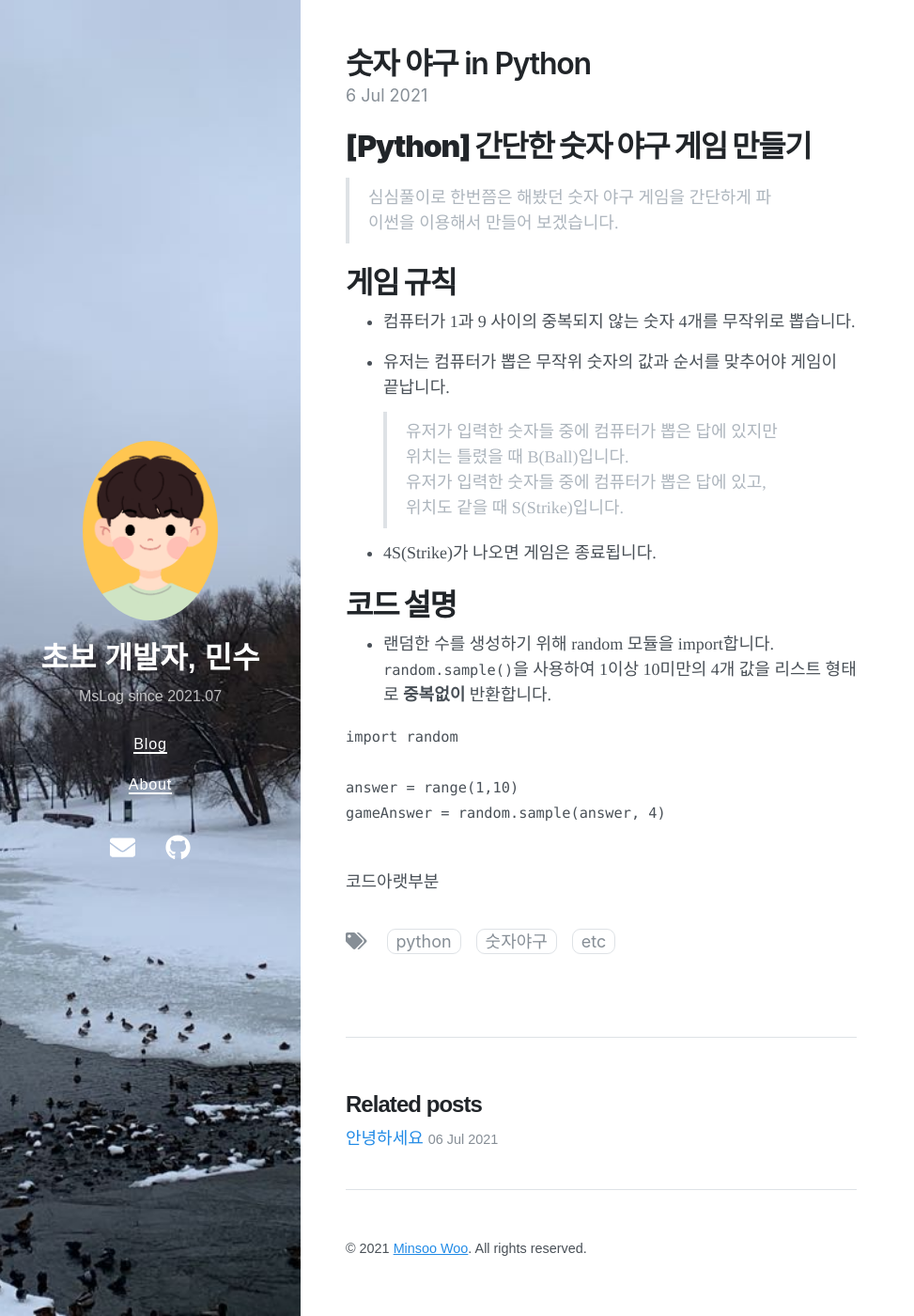
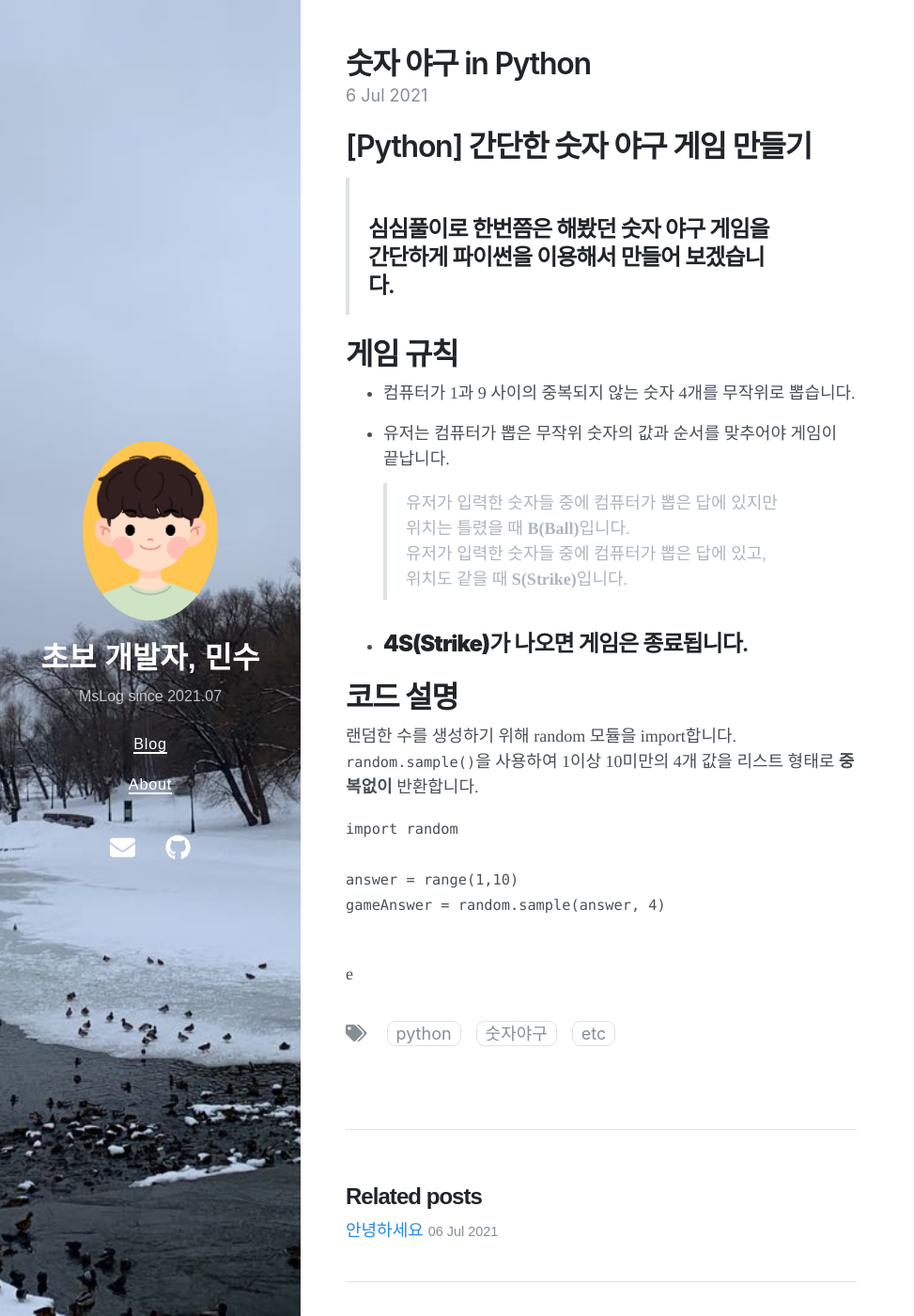
Before and after one commit to MsWoo/MsWoo.github.io, a Jekyll site: the page built from _posts/2021-07-06-baseball.md, in a window 1280 px wide and 1400 px high. Shown: the whole window at 94% size, without its empty margins (0-973 px from the left). Built offline with Jekyll 4.4.1, drawn with Linux system fonts in a browser that asks for light colours; nearby versions of some CDN libraries.

Commit message:
Update 2021-07-06-baseball.md

````diff
--- a/_posts/2021-07-06-baseball.md
+++ b/_posts/2021-07-06-baseball.md
@@ -5,20 +5,22 @@ date: 2021-07-06 21:40 +0800
 tags: [python, 숫자야구, etc]
 ---
 
-# **[Python] 간단한 숫자 야구 게임 만들기**
+# [Python] 간단한 숫자 야구 게임 만들기
 >심심풀이로 한번쯤은 해봤던 숫자 야구 게임을 간단하게 파이썬을 이용해서 만들어 보겠습니다.
+---
 
-# **게임 규칙**
+# 게임 규칙
 * 컴퓨터가 1과 9 사이의 중복되지 않는 숫자 4개를 무작위로 뽑습니다.
 
 * 유저는 컴퓨터가 뽑은 무작위 숫자의 값과 순서를 맞추어야 게임이 끝납니다.
->유저가 입력한 숫자들 중에 컴퓨터가 뽑은 답에 있지만 위치는 틀렸을 때 B(Ball)입니다.
->유저가 입력한 숫자들 중에 컴퓨터가 뽑은 답에 있고, 위치도 같을 때 S(Strike)입니다.
+>유저가 입력한 숫자들 중에 컴퓨터가 뽑은 답에 있지만 위치는 틀렸을 때 **B(Ball)**입니다.
+>유저가 입력한 숫자들 중에 컴퓨터가 뽑은 답에 있고, 위치도 같을 때 **S(Strike)**입니다.
 
-* 4S(Strike)가 나오면 게임은 종료됩니다.
+* **4S(Strike)**가 나오면 게임은 종료됩니다.
+---
 
-# **코드 설명**
-* 랜덤한 수를 생성하기 위해 random 모듈을 import합니다.
+# 코드 설명
+랜덤한 수를 생성하기 위해 random 모듈을 import합니다.
 `random.sample()`을 사용하여 1이상 10미만의 4개 값을 리스트 형태로 **중복없이** 반환합니다.
 
 ```{.python}
@@ -28,4 +30,4 @@ answer = range(1,10)
 gameAnswer = random.sample(answer, 4)
 ```
 
-코드아랫부분
+e
````
